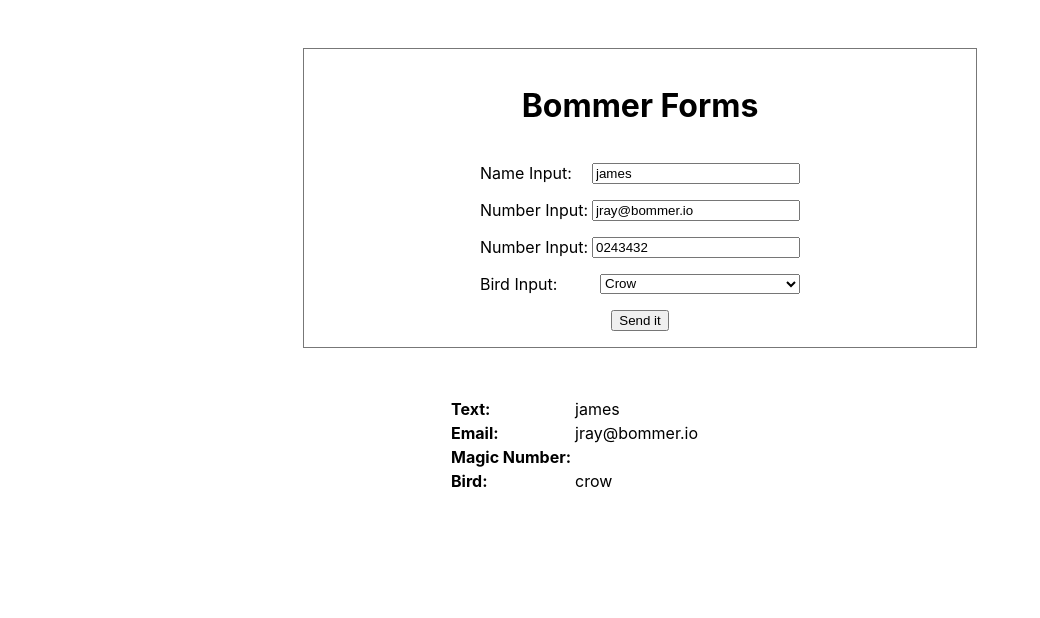
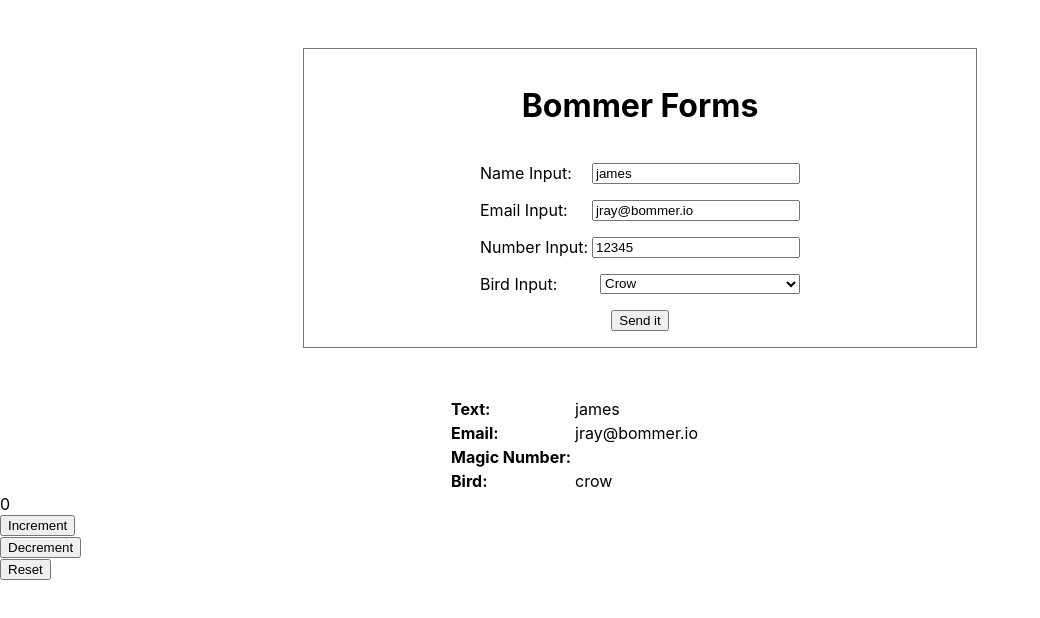
Before and after one commit to leahdessin/bommer-forms, a React (Create React App) app: page / in a window 1280 px wide. Shown: the top 618 px of the page, without its empty margins (0-1040 px from the left). Built offline with nearby package versions, Linux system fonts and the light colour scheme.

Commit message:
lifted state to App.tsx; added state management for results box

```diff
--- a/src/App.tsx
+++ b/src/App.tsx
@@ -1,31 +1,23 @@
-import React, {FormEvent, useState} from 'react';
+import React, {FormEvent} from 'react';
 import './App.css';
 import BommerForm from "./BommerForm";
 import BommerFormResultBox from "./BommerFormResultBox";
+import Counter from "./Counter";
+import {useAppSelector} from "./hooks";
 
 export default function App() {
-    const [formResults, setFormResults] = useState({
-        // also functions as initial state to `bommerFormData`
-        textInput: "james",
-        emailInput: "jray@bommer.io",
-        numberInput: "0243432",
-        birdInput: "crow",
-    })
-
-    const [bommerFormData, setBommerFormData] = useState({
-        ...formResults
-    })
+    const formState = useAppSelector((state) => state.formData)
 
     const populateResultBox = (e:FormEvent) => {
         // only update result box on submit action
-        setFormResults({...bommerFormData});
         e.preventDefault();
     }
 
     return (
         <>
-            <BommerForm formData={bommerFormData} setFormData={setBommerFormData} handleSubmit={populateResultBox}/>
-            <BommerFormResultBox resultData={formResults} />
+            <BommerForm handleSubmit={populateResultBox}/>
+            <BommerFormResultBox resultData={formState} />
+            <Counter />
         </>
 
     );
--- a/src/BommerForm.js
+++ /dev/null
@@ -1,32 +0,0 @@
-import BommerFormField from "./BommerFormField";
-
-export default function BommerForm(props) {
-
-    return (
-        <form onSubmit={(e)=>{props.handleSubmit(e)}}>
-            <h1>Bommer Forms</h1>
-            <BommerFormField>
-                <span>Name Input:</span>
-                <input type="text" onChange={(e) => props.setFormData({...props.formData, textInput: e.target.value})} value={props.formData.textInput} />
-            </BommerFormField>
-            <BommerFormField>
-                <span>Number Input:</span>
-                <input type="email" onChange={(e) => props.setFormData({...props.formData, emailInput: e.target.value})} value={props.formData.emailInput} />
-            </BommerFormField>
-            <BommerFormField>
-                <span>Number Input:</span>
-                <input type="number" onChange={(e) => props.setFormData({...props.formData, numberInput: e.target.value})} value={props.formData.numberInput} />
-            </BommerFormField>
-            <BommerFormField fieldType='select'>
-                <span>Bird Input:</span>
-                <select onChange={(e) => props.setFormData({...props.formData, birdInput: e.target.value})} value={props.formData.birdInput}>
-                    <option value="owl">Owl</option>
-                    <option value="crow">Crow</option>
-                    <option value="falcon">Falcon</option>
-                    <option value="hawk">Hawk</option>
-                </select>
-            </BommerFormField>
-            <input type="submit" value="Send it"/>
-        </form>
-    )
-}
--- /dev/null
+++ b/src/BommerForm.tsx
@@ -0,0 +1,38 @@
+import React from 'react';
+import { useAppSelector, useAppDispatch } from './hooks';
+import { updateTextInput, updateEmailInput, updateNumberInput, updateBirdInput, updateFormState } from './formDataSlice';
+import BommerFormField from "./BommerFormField";
+
+export default function BommerForm(props:any) {
+
+    const formState = useAppSelector((state) => state.formData)
+    const dispatch = useAppDispatch()
+
+    return (
+        <form onSubmit={(e)=>{props.handleSubmit(e)}}>
+            <h1>Bommer Forms</h1>
+            <BommerFormField>
+                <span>Name Input:</span>
+                <input type="text" onChange={(e) => dispatch(updateTextInput(e.target.value)) } value={formState.textInput} />
+            </BommerFormField>
+            <BommerFormField>
+                <span>Email Input:</span>
+                <input type="email" onChange={(e) => dispatch(updateEmailInput(e.target.value)) } value={formState.emailInput} />
+            </BommerFormField>
+            <BommerFormField>
+                <span>Number Input:</span>
+                <input type="number" onChange={(e) => dispatch(updateNumberInput(e.target.value)) } value={formState.numberInput} />
+            </BommerFormField>
+            <BommerFormField fieldType='select'>
+                <span>Bird Input:</span>
+                <select onChange={(e) => dispatch(updateBirdInput(e.target.value)) } value={formState.birdInput}>
+                    <option value="owl">Owl</option>
+                    <option value="crow">Crow</option>
+                    <option value="falcon">Falcon</option>
+                    <option value="hawk">Hawk</option>
+                </select>
+            </BommerFormField>
+            <input type="submit" value="Send it"/>
+        </form>
+    )
+}
--- /dev/null
+++ b/src/Counter.tsx
@@ -0,0 +1,23 @@
+import React, { useState } from 'react'
+
+import { useAppSelector, useAppDispatch } from './hooks'
+
+import { decrement, resetCounter, incrementByAmount } from './counterSlice'
+
+export default function Counter() {
+    // The `state` arg is correctly typed as `RootState` already
+    const count = useAppSelector((state) => state.counter.value)
+    const dispatch = useAppDispatch()
+
+    return(
+        <div>
+            <span>{ count }</span>
+            <br/>
+            <button onClick={(e) => dispatch(incrementByAmount(2)) }>Increment</button>
+            <br/>
+            <button onClick={(e) => dispatch(decrement()) }>Decrement</button>
+            <br/>
+            <button onClick={(e) => dispatch(resetCounter()) }>Reset</button>
+        </div>
+    )
+}
--- /dev/null
+++ b/src/counterSlice.ts
@@ -0,0 +1,45 @@
+import { createSlice } from '@reduxjs/toolkit'
+import type { PayloadAction } from '@reduxjs/toolkit'
+import type { RootState } from './store'
+
+// Define a type for the slice state
+interface CounterState {
+    value: number
+}
+
+// Define the initial state using that type
+const initialState: CounterState = {
+    value: 0,
+}
+
+export const counterSlice = createSlice({
+    name: 'counter-slice',
+    // `createSlice` will infer the state type from the `initialState` argument
+    initialState,
+    reducers: {
+        increment: (state) => {
+            state.value += 1
+        },
+        decrement: (state) => {
+            state.value -= 1
+        },
+        // Use the PayloadAction type to declare the contents of `action.payload`
+        incrementByAmount: (state, action: PayloadAction<number>) => {
+            state.value += action.payload
+        },
+        // Use the PayloadAction type to declare the contents of `action.payload`
+        decrementByAmount: (state, action: PayloadAction<number>) => {
+            state.value -= action.payload
+        },
+        resetCounter: (state) => {
+            state.value = 0;
+        }
+    },
+})
+
+export const { resetCounter, decrement, incrementByAmount } = counterSlice.actions
+
+// Other code such as selectors can use the imported `RootState` type
+export const selectCount = (state: RootState) => state.counter.value
+
+export default counterSlice.reducer
--- /dev/null
+++ b/src/formDataSlice.ts
@@ -0,0 +1,48 @@
+import { createSlice } from '@reduxjs/toolkit'
+import type { PayloadAction } from '@reduxjs/toolkit'
+import type { RootState } from './store'
+
+// Define a type for the slice state
+export interface FormDataState {
+    textInput: string,
+    emailInput: string,
+    numberInput: string,
+    birdInput: string,
+}
+
+// Define the initial state using that type
+const initialState: FormDataState = {
+    textInput: "james",
+    emailInput: "jray@bommer.io",
+    numberInput: "12345",
+    birdInput: "crow",
+}
+
+export const formDataSlice = createSlice({
+    name: 'form-data-slice',
+    initialState,
+    reducers: {
+        updateTextInput: (state, action: PayloadAction<string>) => {
+            state.textInput = action.payload
+        },
+        updateEmailInput: (state, action: PayloadAction<string>) => {
+            state.emailInput = action.payload
+        },
+        updateNumberInput: (state, action: PayloadAction<string>) => {
+            state.numberInput = action.payload
+        },
+        updateBirdInput: (state, action: PayloadAction<string>) => {
+            state.birdInput = action.payload
+        },
+        updateFormState:(state, action: PayloadAction<FormDataState>) => {
+            state = action.payload
+        },
+    },
+})
+
+export const { updateTextInput, updateEmailInput, updateNumberInput, updateBirdInput, updateFormState } = formDataSlice.actions
+
+// Other code such as selectors can use the imported `RootState` type
+export const selectFormData = (state: RootState) => state.formData
+
+export default formDataSlice.reducer
--- /dev/null
+++ b/src/hooks.ts
@@ -0,0 +1,7 @@
+import { useDispatch, useSelector } from 'react-redux'
+import type { TypedUseSelectorHook } from 'react-redux'
+import type { RootState, AppDispatch } from './store'
+
+// Use throughout your app instead of plain `useDispatch` and `useSelector`
+export const useAppDispatch: () => AppDispatch = useDispatch
+export const useAppSelector: TypedUseSelectorHook<RootState> = useSelector
--- a/src/index.tsx
+++ b/src/index.tsx
@@ -2,6 +2,8 @@ import React from 'react';
 import ReactDOM from 'react-dom/client';
 import './index.css';
 import App from './App';
+import { Provider } from 'react-redux';
+import { store } from './store';
 import reportWebVitals from './reportWebVitals';
 
 const root = ReactDOM.createRoot(
@@ -9,7 +11,9 @@ const root = ReactDOM.createRoot(
 );
 root.render(
   <React.StrictMode>
-      <App />
+      <Provider store={store}>
+          <App />
+      </Provider>
   </React.StrictMode>
 );
 
--- /dev/null
+++ b/src/store.ts
@@ -0,0 +1,15 @@
+import { configureStore } from '@reduxjs/toolkit'
+import counterReducer from './counterSlice'
+import formDataReducer from './formDataSlice'
+
+export const store = configureStore({
+    reducer: {
+        counter: counterReducer,
+        formData: formDataReducer,
+    },
+})
+
+// Infer the `RootState` and `AppDispatch` types from the store itself
+export type RootState = ReturnType<typeof store.getState>
+// Inferred type: {posts: PostsState, comments: CommentsState, users: UsersState}
+export type AppDispatch = typeof store.dispatch
--- a/tsconfig.json
+++ b/tsconfig.json
@@ -18,7 +18,7 @@
     "resolveJsonModule": true,
     "isolatedModules": true,
     "noEmit": true,
-    "jsx": "react-jsx"
+    "jsx": "preserve"
   },
   "include": [
     "src"
```
Also changed, not shown: package.json (+5 -2 lines), 1 other file (tests, documents, lock files or other folders).
